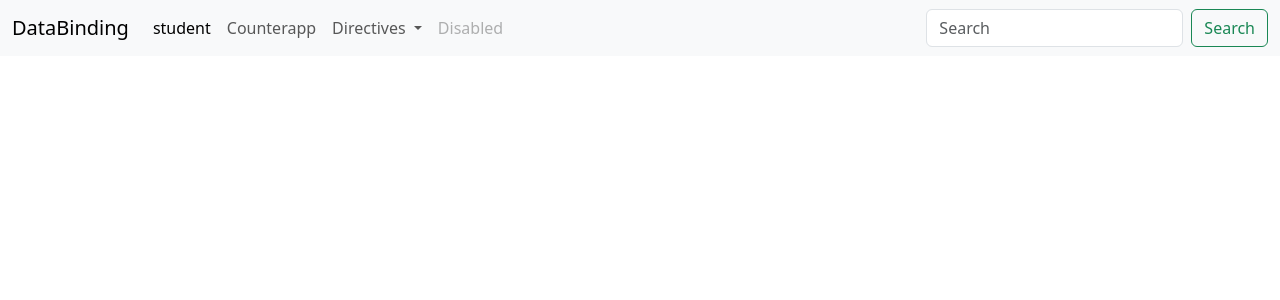
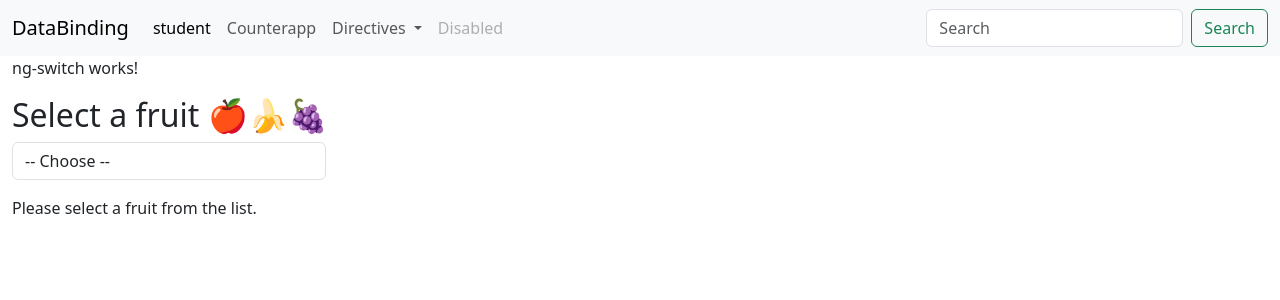
Before and after one commit to Rutujaranade22/angular-practice, an Angular app: page /ngswitch in a window 1280 px wide. Before the commit this address led to /. Shown: the top 300 px of the page. Built offline with nearby package versions, Linux system fonts and the light colour scheme.

Commit message:
ngswitch created

```diff
--- a/src/app/app.html
+++ b/src/app/app.html
@@ -19,8 +19,7 @@
           <ul class="dropdown-menu" aria-labelledby="navbarDropdown">
             <li><a class="dropdown-item" routerLink="ngIF">ngIf</a></li>
             <li><a class="dropdown-item" routerLink="ngFor">ngFor</a></li>
-            <li><hr class="dropdown-divider"></li>
-            <li><a class="dropdown-item"routerLink="#">Something else here</a></li>
+             <li><a class="dropdown-item"routerLink="ngswitch">ngswitch</a></li>
           </ul>
         </li>
         <li class="nav-item">
--- a/src/app/app.routes.ts
+++ b/src/app/app.routes.ts
@@ -6,6 +6,7 @@ import { Typescript } from './typescript/typescript';
 import { CounterApp } from './counter-app/counter-app';
 import { NgIf } from './ng-if/ng-if';
 import { NgFor } from './ng-for/ng-for';
+import { NgSwitch } from './ng-switch/ng-switch';
 
 export const routes: Routes = [
     {
@@ -35,5 +36,9 @@ export const routes: Routes = [
     {
         path:"ngFor",
         component:NgFor
+    },
+    {
+        path:"ngswitch",
+        component:NgSwitch
     }
 ];
--- /dev/null
+++ b/src/app/ng-switch/ng-switch.html
@@ -0,0 +1,18 @@
+<p>ng-switch works!</p>
+
+<h2>Select a fruit 🍎🍌🍇</h2>
+
+<select [(ngModel)]="selectedFruit" class="form-control w-25 mb-3">
+  <option value="">-- Choose --</option>
+  <option value="apple">Apple</option>
+  <option value="banana">Banana</option>
+  <option value="grapes">Grapes</option>
+</select>
+
+<!-- ngSwitch starts here -->
+<div [ngSwitch]="selectedFruit">
+  <div *ngSwitchCase="'apple'">🍎 You selected Apple!</div>
+  <div *ngSwitchCase="'banana'">🍌 You selected Banana!</div>
+  <div *ngSwitchCase="'grapes'">🍇 You selected Grapes!</div>
+  <div *ngSwitchDefault>Please select a fruit from the list.</div>
+</div>
--- /dev/null
+++ b/src/app/ng-switch/ng-switch.ts
@@ -0,0 +1,13 @@
+import { CommonModule } from '@angular/common';
+import { Component } from '@angular/core';
+import { FormsModule } from '@angular/forms';
+
+@Component({
+  selector: 'app-ng-switch',
+  imports: [CommonModule,FormsModule],
+  templateUrl: './ng-switch.html',
+  styleUrl: './ng-switch.css'
+})
+export class NgSwitch {
+selectedFruit: string = '';
+}
--- /dev/null
+++ b/src/app/pipes/pipes.html
@@ -0,0 +1 @@
+<p>pipes works!</p>
--- a/src/app/student/student.ts
+++ b/src/app/student/student.ts
@@ -3,7 +3,7 @@ import { RouterLink, RouterOutlet } from '@angular/router';
 
 @Component({
   selector: 'app-student',
-  imports: [RouterOutlet,RouterLink],
+  imports: [RouterLink],
   templateUrl: './student.html',
   styleUrl: './student.css'
 })
```
Also changed, not shown: src/app/pipes/pipes.ts (added, +11 -0 lines), src/app/ng-switch/ng-switch.css (added), src/app/pipes/pipes.css (added), 2 other files (tests, documents, lock files or other folders).
